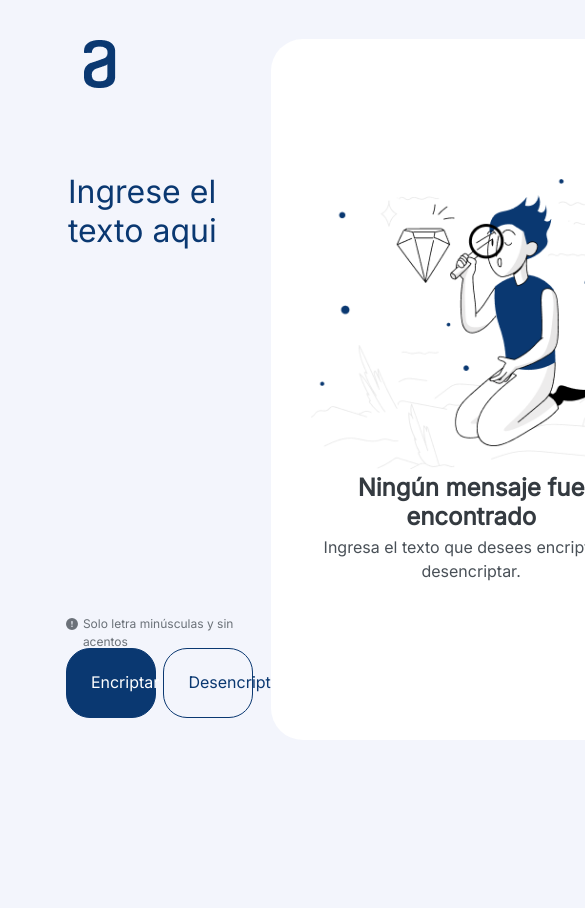
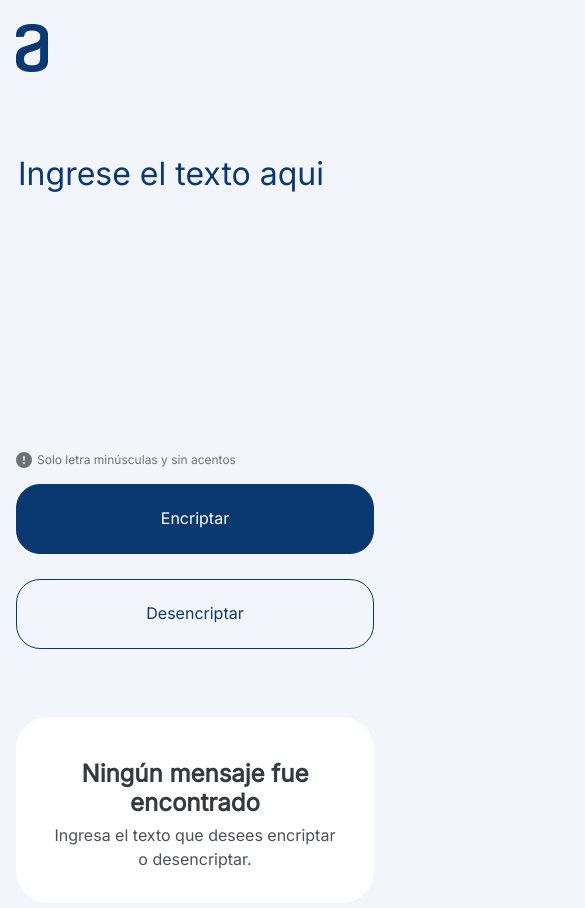
Before and after one commit to sggarci4/encriptador-texto, a plain HTML site: page index.html in a window 390 px wide. Shown: the top 908 px of the page, 585 px wide, since content can reach past the window. Before the commit the page ends 844 px from the top, so only its background shows below. Drawn offline with Linux system fonts and the light colour scheme.

Commit message:
Versión responsiva, desktop, tablet y celular

```diff
--- a/app.js
+++ b/app.js
@@ -1,10 +1,4 @@
-
-function asignarTextoElemento(elemento, texto){
-    let elementoHTML = document.querySelector(elemento);
-    elementoHTML.innerHTML = texto;
-    return;
-
-}
+// seccion de codigo para quitar acentos si el usuario quiere ingresar acentos
 const encryptText = document.querySelector("#mensaje");
 document.addEventListener("keyup", () => {
     let de = "ÁÃÀÄÂÉËÈÊÍÏÌÎÓÖÒÔÚÜÙÛÑÇáãàäâéëèêíïìîóöòôúüùûñç´",
@@ -17,6 +11,7 @@ document.addEventListener("keyup", () => {
 
     encryptText.value = encryptText.value.toLowerCase();
 });
+// seccion de codigo para para no permitir ingresar  caracteres especiales
 document.getElementById("mensaje").addEventListener('keydown', function(event) {
   var regex = new RegExp("^[a-zA-Z ]+$");
   var key = event.key;
@@ -25,11 +20,12 @@ document.getElementById("mensaje").addEventListener('keydown', function(event) {
     return false;
   }
 });
-
+// funcion para que realice el encriptado del texto ingresado al presionar el boton de encriptar
 function encriptarTexto (){
-    let textoOriginal = document.getElementById('mensaje').value
-    console.log(textoOriginal);
-    let textoModificado = textoOriginal.replace(/[aeiou]/g, function(match) {
+    let textoOriginal = document.getElementById('mensaje')
+    let textoFinal = document.getElementById('cont-encrip')
+    console.log(textoOriginal.value);
+    let textoModificado = textoOriginal.value.replace(/[aeiou]/g, function(match) {
         switch (match) {
           case 'a':
             return 'ai';
@@ -46,27 +42,48 @@ function encriptarTexto (){
         }
       });
     console.log(textoModificado);
-    document.getElementById('cont-encrip').value = textoModificado;
+    // seccion para poder ajustar la altura del textarea cont-encrip, donde se muestra el el texto encriptado
+    textoFinal.value = textoModificado;
+    if (textoModificado && textoFinal) {
+      textoFinal.value = textoModificado;
+      ajustarAlturaTxtA(textoFinal);
+    }
+    // fin de ajuste de altura de textarea
     document.getElementById('mensaje').value = '';
     document.getElementById('elementos-mensajes').style.display= "none";
-    document.getElementById('btn-copiar').style.visibility = "visible";
+    document.getElementById('btn-copiar').style.display = "inline-block";
 }
+// funcion para que realice el desencriptado del texto ingresado al presionar el boton de desencriptar
 function desencriptarTexto() {
-    textoModificado =  document.getElementById('mensaje').value;
+    textoModificado =  document.getElementById('mensaje');
+    textoFinal = document.getElementById('cont-encrip');
     console.log(textoModificado);
-    textoOriginal = textoModificado
+    textoOriginal = textoModificado.value
     .replace(/ufat/g, 'u')
     .replace(/ober/g, 'o')
     .replace(/imes/g, 'i')
     .replace(/enter/g, 'e')
     .replace(/ai/g, 'a');
     console.log(textoOriginal);
+    textoFinal.value = textoOriginal;
+    if (textoOriginal && textoFinal) {
+      textoFinal.value = textoOriginal;
+      ajustarAlturaTxtA(textoFinal);
+    }
     document.getElementById('cont-encrip').value = textoOriginal;
     document.getElementById('mensaje').value = '';
 
 
 }
+// funcion para copiar el texto  generado por el sistema al portapapeles
 function copiarTexto() {
     let textoCopiado = document.getElementById("cont-encrip").value;
     navigator.clipboard.writeText(textoCopiado)
 }
+//funcion  para ajustar la altura del textarea cont-encrip,donde se muestra el resultado
+function ajustarAlturaTxtA(textarea) {
+  if (window.innerWidth <= 1024) {
+    textarea.style.height = 'auto'; // Restablece la altura a 'auto' para medir correctamente el contenido
+    textarea.style.height = `${textarea.scrollHeight}px`; // Ajusta la altura al contenido
+  }
+}
--- a/index.html
+++ b/index.html
@@ -11,16 +11,16 @@
 <body>
     <header>
         <div class="encabezado">
-            <h1 class="logo"><img src="imagenes/Logo.png" alt="Logo de la pagina"></h1>
+            <h1 class="logo"><img class="logo-responsive" src="imagenes/Logo.png" alt="Logo de la pagina"></h1>
         </div>
     </header>
     <main>
         <aside class="aside-texto-encriptado">
             <div class="rectangulo">
 
-                <textarea name="contenido-encriptacion" id="cont-encrip" cols="30" rows="10" class="contenido-rectangulo" readonly="readonly"></textarea>
+                <textarea name="contenido-encriptacion" id="cont-encrip" cols="30" rows="1" class="contenido-rectangulo" readonly="readonly"></textarea>
                 <div class="mensajes-iniciales" id="elementos-mensajes">
-                    <img src="imagenes/muneco.png" alt="muneco ilustrativo">
+                    <img class="muneco-responsive" src="imagenes/muneco.png" alt="muneco ilustrativo">
                     <h2>Ningún mensaje fue encontrado</h2>
                     <p>Ingresa el texto que desees encriptar o desencriptar.</p>
                 </div>
--- a/style.css
+++ b/style.css
@@ -1,17 +1,5 @@
 /*
-.container{
-    display: flex;
-    flex-wrap: wrap;
-    width: 300px;
-}
-.thumbnail{
-    flex: 1 1 200px;
-    background-color: blue;
-    height: 250px;
-}
-.content{
-    flex: 2 1 300px;
-}
+version desktop
 */
 body {
     background: #F3F5FC;
@@ -20,7 +8,9 @@ body {
     font-weight: 400;
     font-style: normal;
     font-variation-settings: "slnt" 0;
+
 }
+/* header html */
 header{
     width: 65%;
     height: 170px;
@@ -36,6 +26,7 @@ height: 170px;
     gap: 40px;
 
 }
+/* aside aside-texto-encriptado */
 .aside-texto-encriptado{
     width: 35%;
     height: 779px;
@@ -126,8 +117,9 @@ height: 170px;
     bottom: 4.28%;
     left: 8%;
     right: 8%;
-    visibility: hidden;
+    display: none;
 }
+/* section caja-principal html */
 .caja-principal{
     width: 65%;
     height: 445px;
@@ -154,7 +146,7 @@ height: 170px;
 .input-mensaje::placeholder{
     color: #0A3871;
 }
-
+/* section botones html */
 .botones{
     width: 65%;
     height: 149px;
@@ -202,6 +194,133 @@ height: 170px;
     color: #0A3871;
     float: right;
 }
+/*
+version tablet
+*/
 @media screen and (max-width: 1024px) {
-
+    /* header html */
+    header{
+        float: none;
+        width: 100%;
+        height: 240px;
+    }
+    .logo{
+        top: 76px;
+        left: 40px
+    }
+    .logo-responsive{
+        content: url(imagenes/logo-tablet.png);
+    }
+    main {
+        display: flex;
+        flex-wrap: wrap;
+    }
+    /* aside aside-texto-encriptado */
+    .aside-texto-encriptado{
+        float: none;
+        width: 100%;
+        height: auto;
+        order: 3;
+        margin-bottom: 40px
+    }
+    .rectangulo{
+        margin: 0 40px;
+        width: calc(100% - 80px);
+        height: auto;
+        top: 0;
+        bottom: 0;
+        left: 0;
+        right: 0;
+    }
+    .contenido-rectangulo{
+        width: 90%;
+        height: 87px;
+        margin: 20px 0;
+        left: calc(5% - 2px);
+        right: calc(5% - 2px);
+    }
+    .muneco-responsive{
+        display: none;
+    }
+    .mensajes-iniciales h2{
+        margin: 2% 0;
+    }
+    .button-copiar{
+        width: 90%;
+        right: 5%;
+        left: 5%;
+        margin-bottom: 20px;
+    }
+    /* section caja-principal html */
+    .caja-principal {
+        float: none; /* Elimina el float en dispositivos más pequeños */
+        order: 1; /* Cambia el orden del aside */
+        width: 100%; /* Ajusta el ancho si es necesario */
+        clear: none;
+    }
+    .input-mensaje{
+        width: calc(100% - 80px);
+        margin: 0 40px;
+    }
+    /* section botones html */
+    .botones {
+        order: 2; /* Cambia el orden de las secciones */
+        float: none; /* Elimina el float en dispositivos más pequeños */
+        width: 100%; /* Ajusta el ancho si es necesario */
+    }
+    .elementos-botones{
+        width: calc(100% - 80px);
+        margin: 0 40px;
+    }
 }
+/*
+version mobile
+*/
+@media screen and (max-width: 480px) {
+    /* header html */
+    header{
+        height: 96px;
+    }
+    .encabezado{
+        height: 96px;
+    }
+    .logo{
+        top: 24px;
+        left: 16px
+    }
+    .logo-responsive{
+        content: url(imagenes/logo-cel.png);
+    }
+    /* aside aside-texto-encriptado */
+    .rectangulo{
+        width: calc(100% - 32px);
+        margin: 0 16px;
+    }
+    .contenido-rectangulo{
+        height:  140px;
+    }
+    /* section caja-principal html */
+    .caja-principal{
+        height: auto;
+    }
+    .input-mensaje{
+        width: calc(100% - 36px);
+        margin: 56px 16px 0;
+        height: calc(355px - 62px);
+    }
+    /* section botones html */
+    .botones{
+        height: auto;
+    }
+    .elementos-botones{
+        width: calc(100% - 32px);
+        margin: 0 16px 68px;
+        display: inline-block;
+    }
+    .elementos-botones button{
+        width: 100%;
+    }
+    .button-encriptar{
+        margin-bottom: 25px;
+    }
+}
```
Also changed, not shown: imagenes/logo-cel.png (added), imagenes/logo-tablet.png (added), 1 other file.
